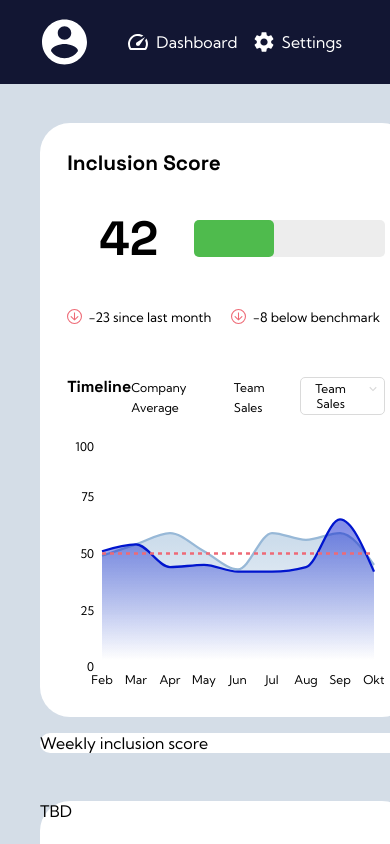
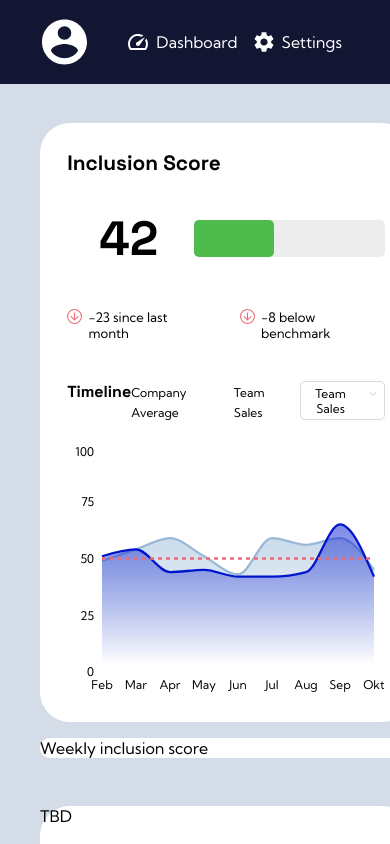
Before and after one commit to JTKsson/jolint-dashboard, a Next.js app: page / in a window 390 px wide. Shown: the top 844 px of the page. Built offline with nearby package versions, Linux system fonts and the light colour scheme.

Commit message:
Minor styling tweaks

```diff
--- a/src/app/components/InclusionScoreCard/inclusionScoreCard.module.css
+++ b/src/app/components/InclusionScoreCard/inclusionScoreCard.module.css
@@ -83,8 +83,10 @@
   }
 
   .mainArrowContainer {
-    margin-bottom: 3rem;
-    display: grid;
-    grid-template-columns: 1fr 1fr;
+    display: flex;
+    flex-direction: row;
+    gap: 2rem;
+    justify-content: center;
+    margin-bottom: 2.3rem;
   }
 }
```
